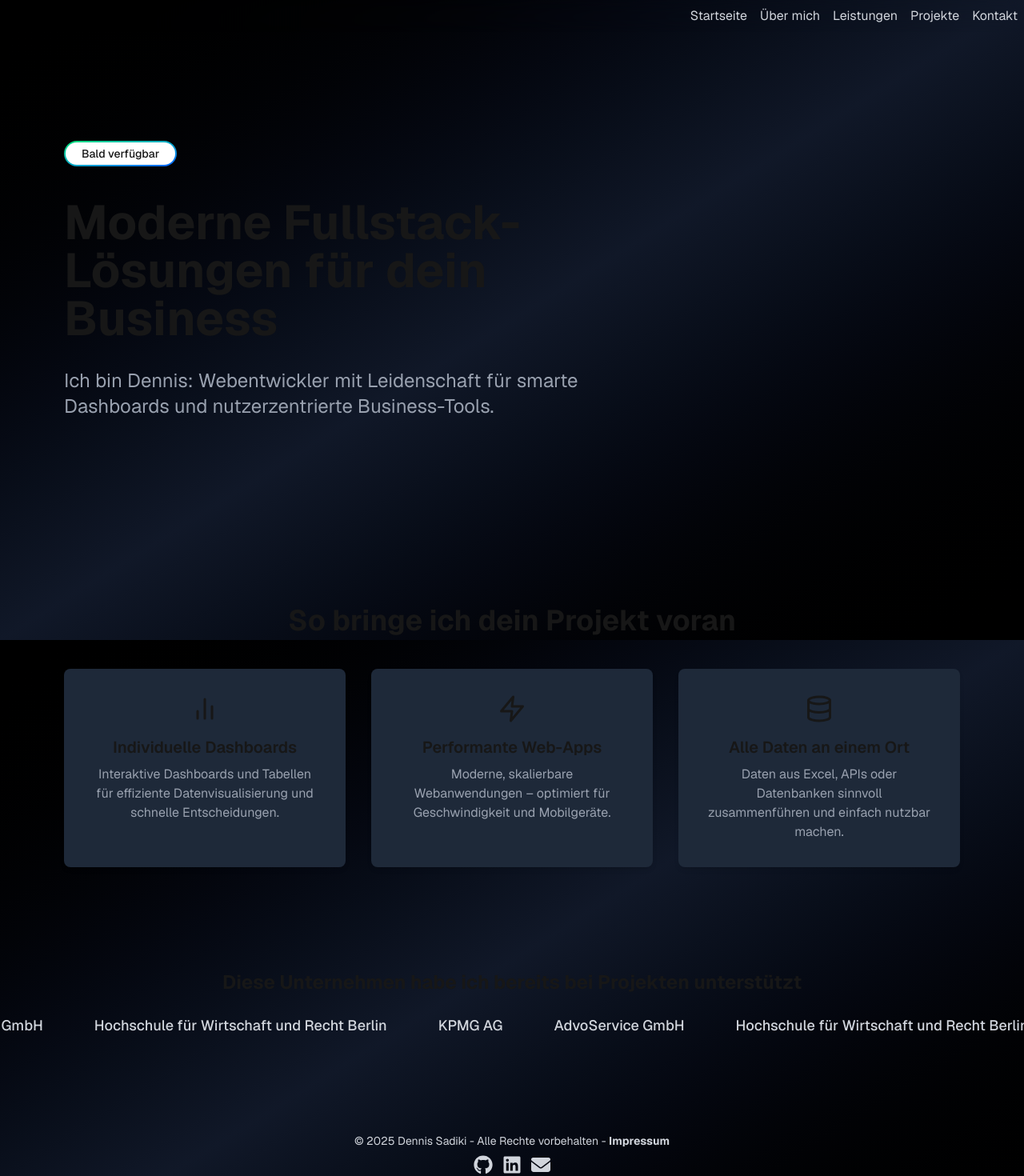
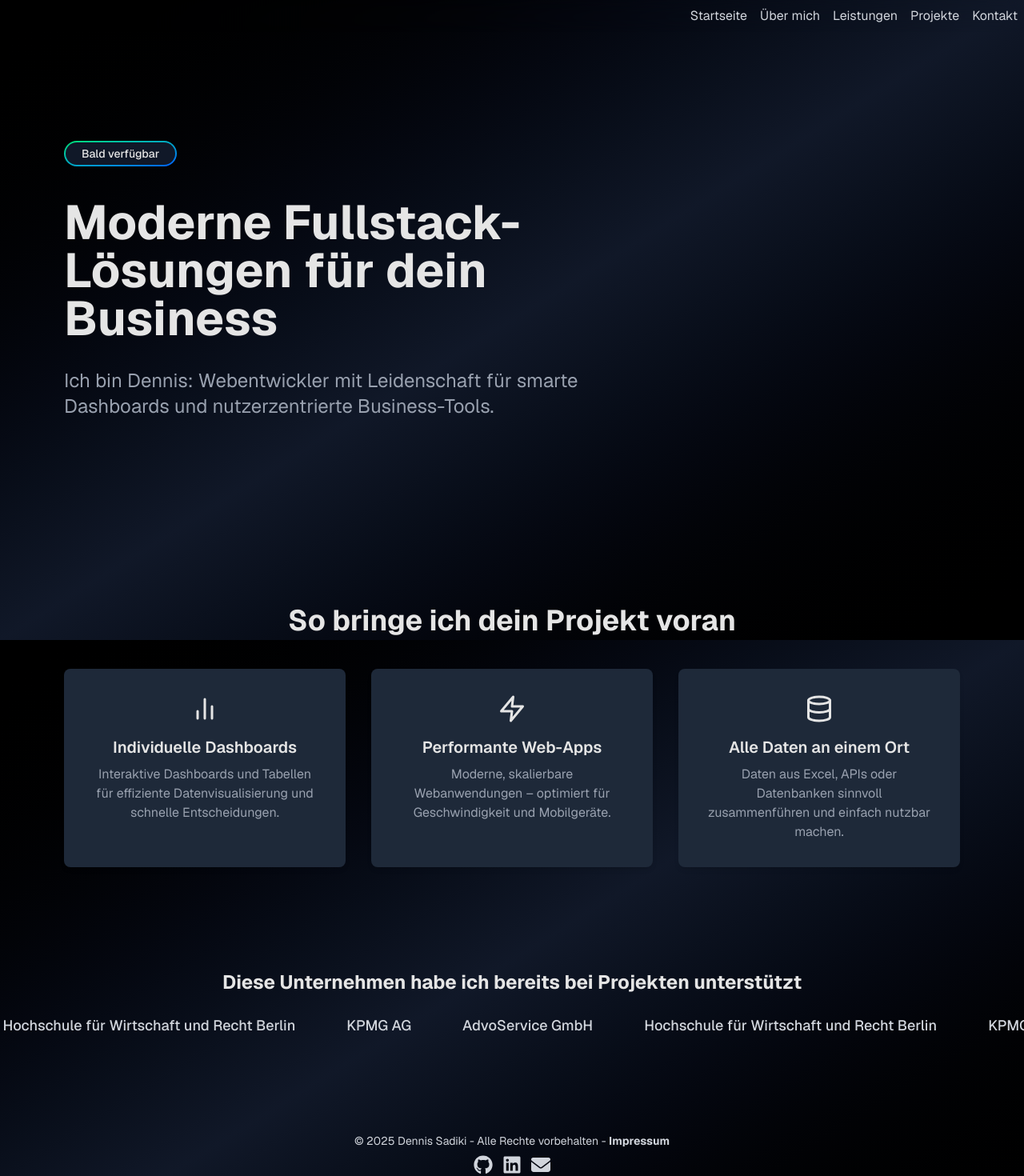
Before and after one commit to AchillesGit/portfolio, a Next.js app: page / in a window 1280 px wide. Shown: the top 1470 px of the page at 80% size. Built offline with nearby package versions, Linux system fonts and the light colour scheme.

Commit message:
Refactor AvailabilityBadge and EmployerMarquee components for improved styling and performance; clean up globals.css by removing unused variables.

```diff
--- a/app/components/availabilityBadge.tsx
+++ b/app/components/availabilityBadge.tsx
@@ -6,7 +6,7 @@ export const AvailabilityBadge = () => {
       href='/kontakt'
       className='relative inline-flex items-center justify-center p-0.5 overflow-hidden text-sm font-medium rounded-full group bg-gradient-to-br from-green-400 to-blue-600 shine-border'
     >
-      <span className='relative px-5 py-1 transition-all ease-in duration-75 bg-white dark:bg-gray-900 rounded-full group-hover:bg-transparent group-hover:dark:bg-transparent'>
+      <span className='relative px-5 py-1 transition-all ease-in duration-75 bg-gray-900 rounded-full group-hover:bg-transparent'>
         Bald verfügbar
       </span>
     </Link>
--- a/app/components/employerMarquee.tsx
+++ b/app/components/employerMarquee.tsx
@@ -12,7 +12,7 @@ export const EmployerMarquee = () => {
       <h2 className='text-center text-2xl font-bold mb-6 px-8'>
         Diese Unternehmen habe ich bereits bei Projekten unterstützt
       </h2>
-      <Marquee gradient={false} speed={50} pauseOnHover={true} autoFill>
+      <Marquee gradient={false} speed={70} autoFill>
         {employers.map((name, index) => (
           <div
             key={index}
--- a/app/globals.css
+++ b/app/globals.css
@@ -1,27 +1,12 @@
 @import "tailwindcss";
 
-:root {
-  --background: #ffffff;
-  --foreground: #171717;
-}
-
 @theme inline {
-  --color-background: var(--background);
-  --color-foreground: var(--foreground);
   --font-sans: var(--font-geist-sans);
   --font-mono: var(--font-geist-mono);
 }
 
-@media (prefers-color-scheme: dark) {
-  :root {
-    /* --background: #0a0a0a; */
-    --foreground: #ededed;
-  }
-}
-
 body {
-  /* background: var(--background); */
-  color: var(--foreground);
+  color: #e5e5e5;
   font-family: var(--font-sans);
 }
 
```
